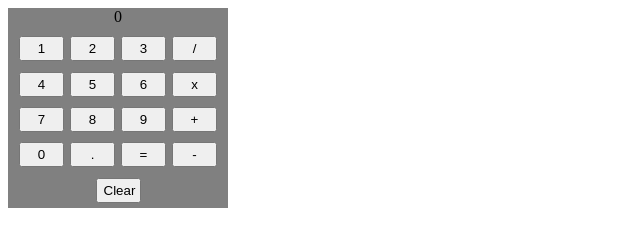
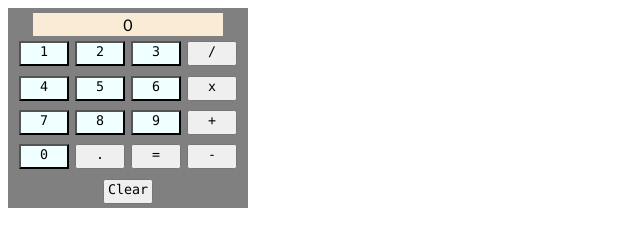
Before and after one commit to clamastra/Calculator, a plain HTML site: page index.html in a window 1280 px wide. Shown: the whole page, without its empty margins (0-640 px from the left). Drawn offline with Linux system fonts and the light colour scheme.

Commit message:
Update the aesthetic of the calculator
This commit will slightly improve the aesthetic of the calcualtor (changed fonts, display background color and background colors for the numerical buttons).

```diff
--- a/CalculatorStyle.css
+++ b/CalculatorStyle.css
@@ -2,10 +2,14 @@
     width: 190px;
     display: flex;
     justify-content: center;
+    align-items: center;
+    background-color: antiquewhite;
+    margin-top: 5px;
+    font-family: 'Gill Sans', 'Gill Sans MT', Calibri, 'Trebuchet MS', sans-serif;
 }
 
 #calcWrapper {
-    width: 220px;
+    width: 240px;
     height: 200px;
     display: flex;
     flex-wrap: wrap;
@@ -14,9 +18,16 @@
 }
 
 .calcButton {
-    width: 45px;
+    display: flex;
+    justify-content: center;
+    width: 50px;
     height: 25px;
     margin-top: 5px;
     margin-left: 3px;
     margin-right: 3px;
+    font-family: "Monaco";
 }
+
+#oneButton, #twoButton, #threeButton, #fourButton, #fiveButton, #sixButton, #sevenButton, #eightButton, #nineButton, #zeroButton {
+    background-color: azure;
+}
```
